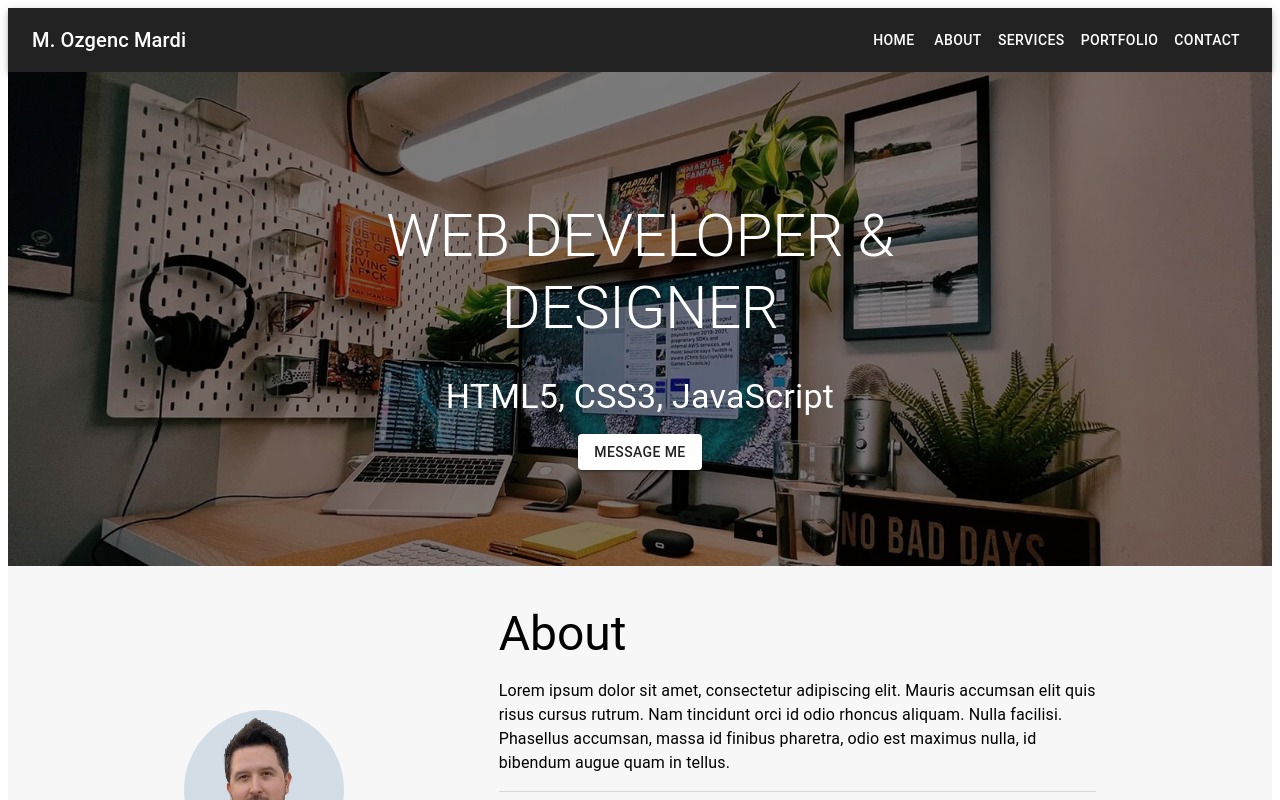
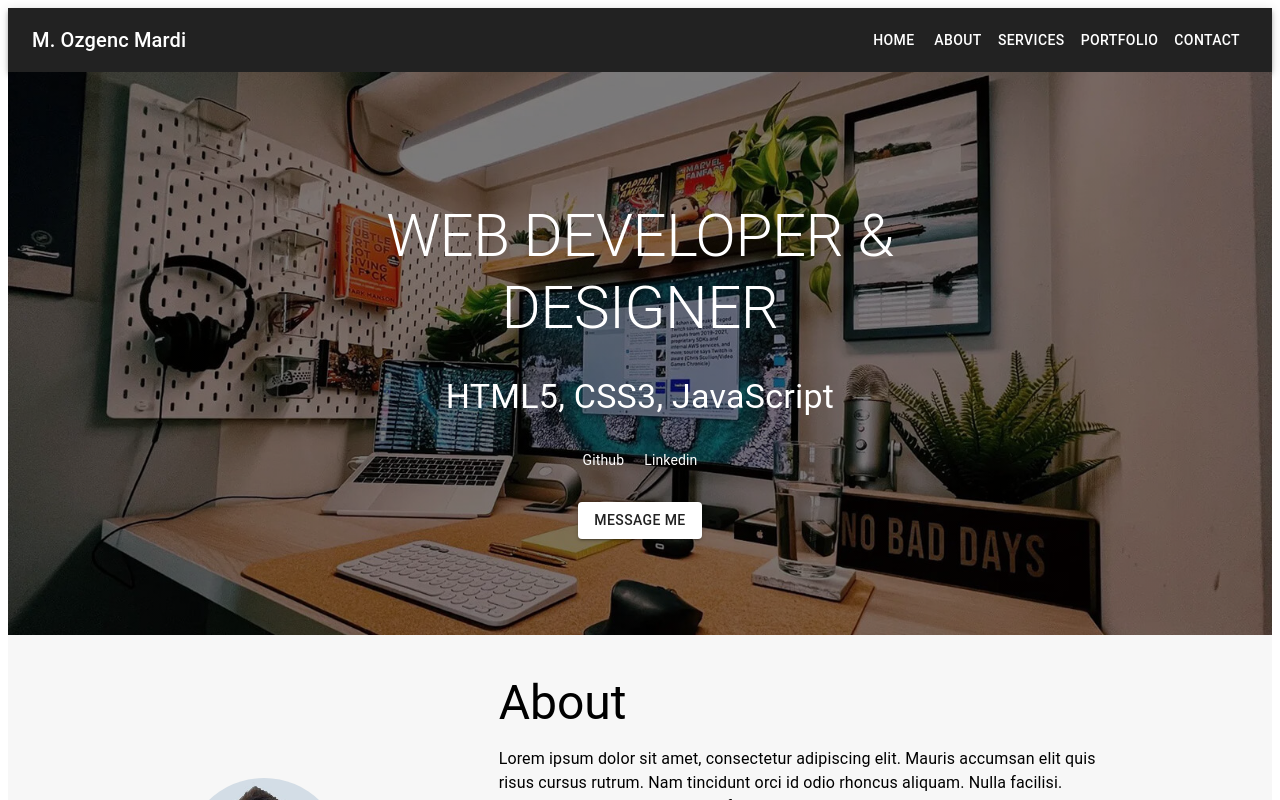
Before and after one commit to ozgencmardi/portfolio-react, a React (Create React App) app in the folder reactportfolio/: page / in a window 1280 px wide. Shown: the top 800 px of the page. Built offline with nearby package versions, Linux system fonts and the light colour scheme.

Commit message:
Contact, JumboTron and Footer updated

```diff
--- a/reactportfolio/src/components/Contact.js
+++ b/reactportfolio/src/components/Contact.js
@@ -48,7 +48,7 @@ function Contact() {
   return (
     <div className={classes.contactContainer} id="contact">
       <Typography component="h3" variant="h3" align="center" gutterBottom>
-        Contact Us
+        Contact
       </Typography>
       <Grid container spacing={4}>
         <Grid item xs={12} md={6}>
--- a/reactportfolio/src/components/Footer.js
+++ b/reactportfolio/src/components/Footer.js
@@ -1,9 +1,49 @@
 import React from 'react';
+import { makeStyles } from '@material-ui/core/styles';
+import {
+  Grid,
+  Typography,
+  Link,
+} from '@material-ui/core';
+
+const useStyles = makeStyles((theme) => ({
+  footerContainer: {
+    backgroundColor: '#222',
+    color: '#fff',
+    padding: theme.spacing(4, 0),
+  },
+  socialLinks: {
+    display: 'flex',
+    justifyContent: 'flex-start',
+    alignItems: 'center',
+    '& > *': {
+      margin: theme.spacing(0, 2),
+    },
+  },
+  pagesLinks: {
+    display: 'flex',
+    justifyContent: 'flex-end',
+    alignItems: 'center',
+    '& > *': {
+      margin: theme.spacing(0, 2),
+    },
+  },
+  copyright: {
+    marginTop: theme.spacing(2),
+    textAlign: 'center',
+  },
+}));
 
 function Footer() {
+  const classes = useStyles();
+
   return (
-    <div>Footer</div>
+    <div className={classes.footerContainer}>
+      <Typography variant="body2" className={classes.copyright}>
+        Copyright &copy; {new Date().getFullYear()} M. Ozgenc Mardi. All rights reserved.
+      </Typography>
+    </div>
   );
-};
+}
 
 export default Footer;
--- a/reactportfolio/src/components/JumboTron.js
+++ b/reactportfolio/src/components/JumboTron.js
@@ -26,6 +26,22 @@ const useStyles = makeStyles((theme) => ({
     alignItems: 'center',
     height: '100%',
   },
+  socialLinks: {
+    display: 'flex',
+    justifyContent: 'center',
+    color: '#fff',
+    padding: theme.spacing(2, 0, 4),
+  },
+  socialLink: {
+    marginLeft: theme.spacing(2),
+    marginRight: theme.spacing(2),
+    '&:first-child': {
+      marginLeft: 0,
+    },
+    '&:last-child': {
+      marginRight: 0,
+    },
+  },
 }));
 
 function Jumbotron() {
@@ -40,6 +56,18 @@ function Jumbotron() {
         <Typography variant="h4" align="center" style={{ color: '#fff' }} paragraph>
           HTML5, CSS3, JavaScript
         </Typography>
+        <div className={classes.socialLinks}>
+          <a href="https://github.com/ozgencmardi" style={{ color: '#fff', textDecoration: 'none', marginRight: '10px' }}  target="_blank">
+            <Typography variant="body2" align="center" className={classes.socialLink}>
+              Github
+            </Typography>
+          </a>
+          <a href="https://www.linkedin.com/in/ozgencmardi/" style={{ color: '#fff', textDecoration: 'none', marginLeft: '10px' }} target="_blank">
+            <Typography variant="body2" align="center" className={classes.socialLink}>
+              Linkedin
+            </Typography>
+          </a>
+          </div>
         <div className={classes.jumbotronButton}>
           <Button variant="contained" color="primary" href="#portfolio" style={{ backgroundColor: '#fff', color: '#222' }}>
             Message Me
```
